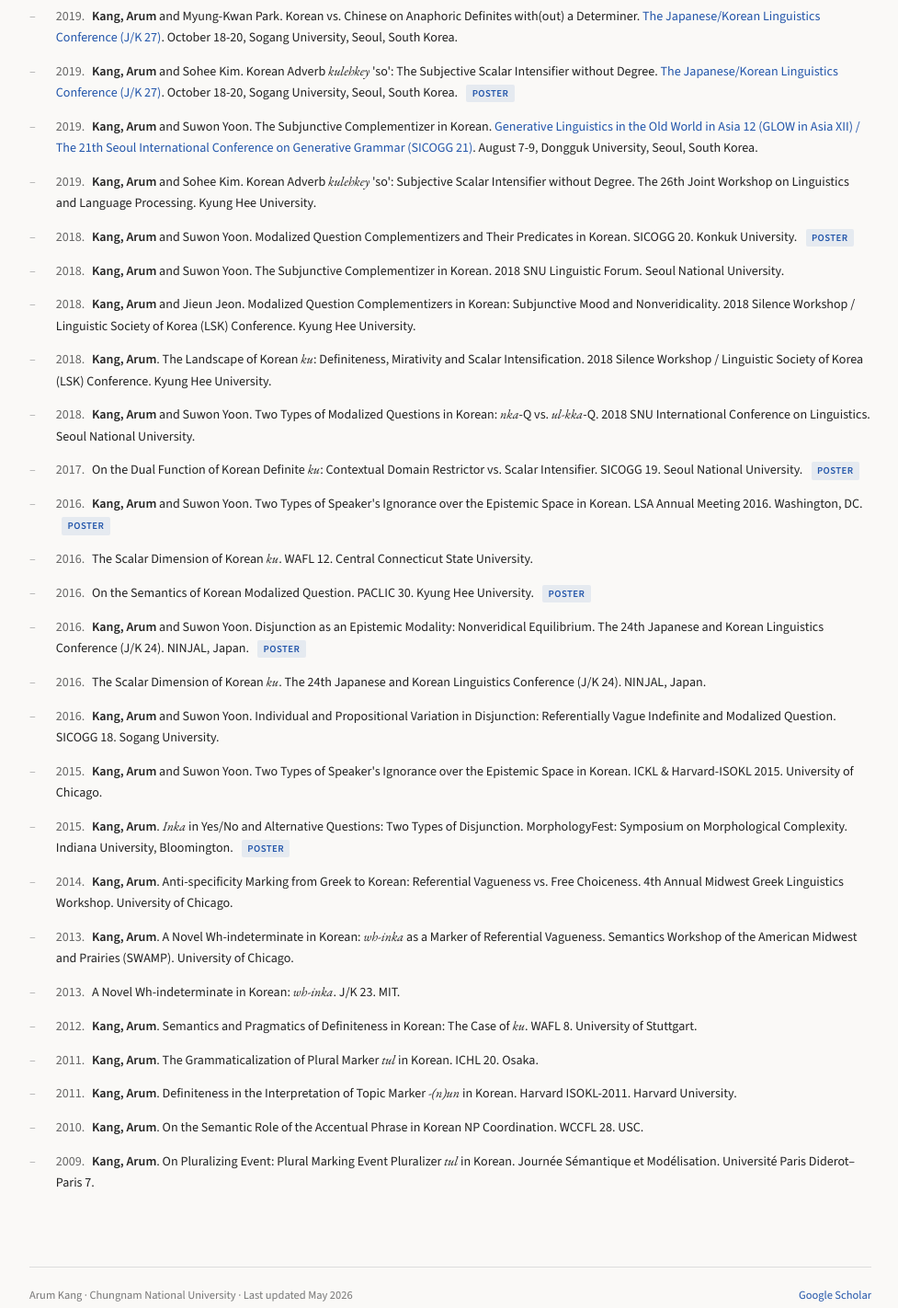
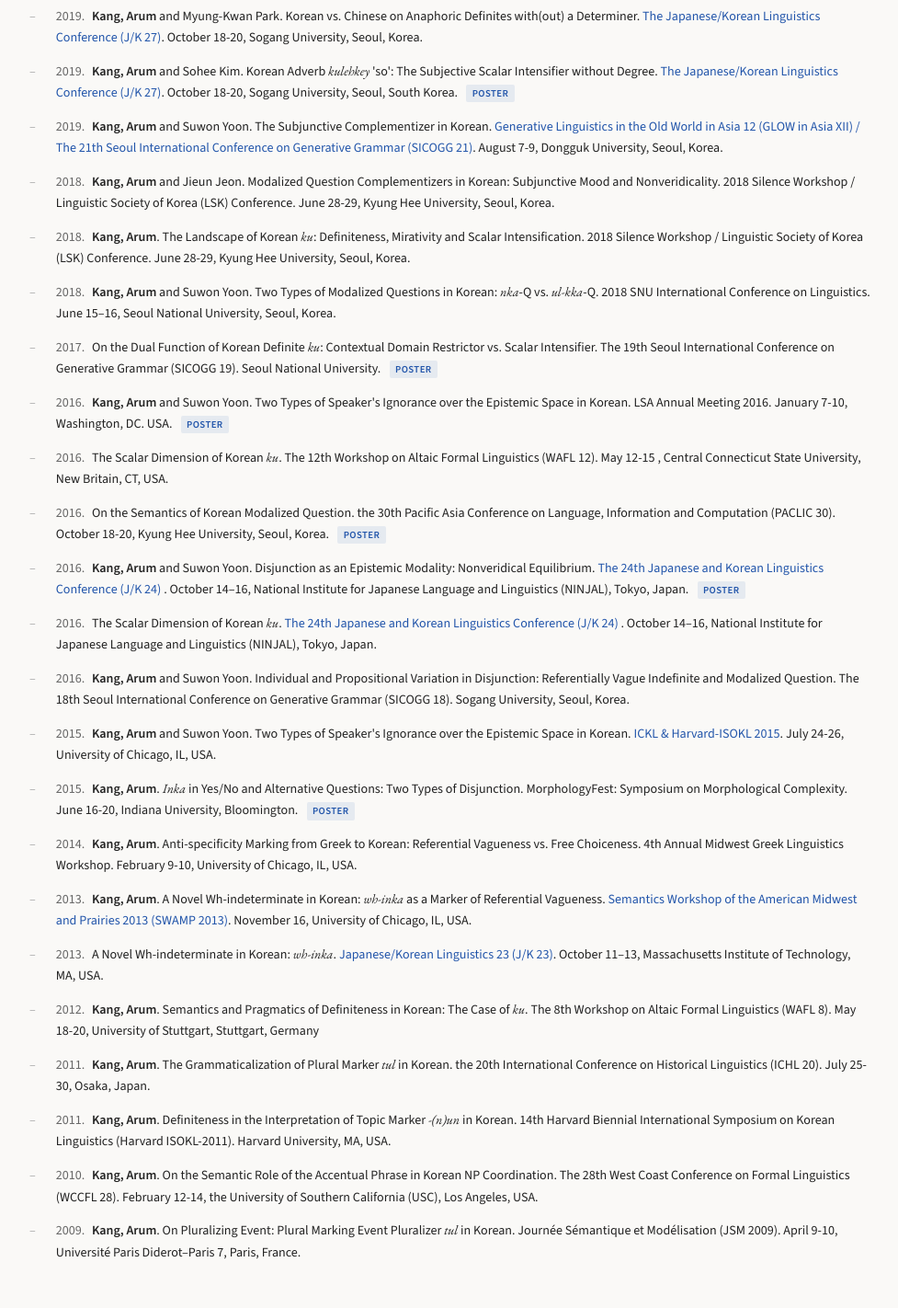
Before and after one commit to arum-kang/arum-kang.github.io, a plain HTML site: page talks.html in a window 1280 px wide. Shown: the part 1240-2662 px from the top of the page at 92% size, without its empty margins (150-1127 px from the left). Drawn offline with nearby package versions, Linux system fonts and the light colour scheme.

Commit message:
Update talks.html

```diff
--- a/talks.html
+++ b/talks.html
@@ -58,20 +58,20 @@ a:link, a:visited, a:hover, a:active { color: #2255aa !important; }
 
 <section id="invited">
   <h2>Selected Invited Talks & Lectures</h2>
-  <div class="pres"><span class="year">2026.</span> Invited talk. <a target="_blank" rel="noopener" href="https://sites.google.com/view/sicogg28">The 28th Seoul International Conference on Generative Grammar (SICOGG 28)</a>. Chungnam National University, Daejeon, South Korea. </div>
+  <div class="pres"><span class="year">2026.</span> Invited talk. <a target="_blank" rel="noopener" href="https://sites.google.com/view/sicogg28">The 28th Seoul International Conference on Generative Grammar (SICOGG 28)</a>. August 18-20, Chungnam National University, Daejeon, Korea. </div>
 
-<div class="pres"><span class="year">2023.</span> <strong>Kang, Arum</strong>. Speaker’s Uncertainty in (Un)embedded Clauses: Epistemic Modality, Inquisitiveness, and Nonveridicality. Invited lecture at the 2023 Spring Conference of the Korean Generative Grammar Circle (KGGC), May 13, Seoul National University of Science and Technology (SEOULTECH
-), Seoul, South Korea.
+<div class="pres"><span class="year">2023.</span> Invited talk. Speaker’s Uncertainty in (Un)embedded Clauses: Epistemic Modality, Inquisitiveness, and Nonveridicality. Invited lecture at the 2023 Spring Conference of the Korean Generative Grammar Circle (KGGC), May 13, Seoul National University of Science and Technology (SEOULTECH
+), Seoul, Korea.
 </div>
 
-<div class="pres"><span class="year">2021.</span> <strong>Kang, Arum</strong>. Semantics and Pragmatics. Invited lecture at the 2021 LSK Summer Linguistic School,  August 9–11, The Linguistic Society of Korea. <span class="tag tag-virtual">Virtual</span></div>
+<div class="pres"><span class="year">2021.</span> Invited lecture. Semantics and Pragmatics. Invited lecture at the 2021 LSK Summer Linguistic School,  August 9–11, The Linguistic Society of Korea. <span class="tag tag-virtual">Virtual</span></div>
 </div>
 
 </section>
 <section id="international">
   <h2>International Conferences</h2>
-  <div class="pres"><span class="year">2026.</span> <strong>Kang, Arum</strong>. Rhetorical Questions as Discourse Updates: Evidence from Korean. <a target="_blank" rel="noopener" href="https://sites.google.com/view/eapc2026/">The 3rd East Asian Pragmatics Conference (EAPC 2026)</a>. June 20–21, Ajou University, Suwon, South Korea.</div>
-  <div class="pres"><span class="year">2026.</span> <strong>Kang, Arum</strong> and Do-Gil Lee. Diachronic Change of <em>wancen</em> in Korean: From Degree Modification to Discourse-Level Stance Marking. <a target="_blank" rel="noopener" href="https://sites.google.com/view/eapc2026/">The 3rd East Asian Pragmatics Conference (EAPC 2026)</a>. June 20–21, Ajou University, Suwon, South Korea.</div>
+  <div class="pres"><span class="year">2026.</span> <strong>Kang, Arum</strong>. Rhetorical Questions as Discourse Updates: Evidence from Korean. <a target="_blank" rel="noopener" href="https://sites.google.com/view/eapc2026/">The 3rd East Asian Pragmatics Conference (EAPC 2026)</a>. June 20–21, Ajou University, Suwon, Korea.</div>
+  <div class="pres"><span class="year">2026.</span> <strong>Kang, Arum</strong> and Do-Gil Lee. Diachronic Change of <em>wancen</em> in Korean: From Degree Modification to Discourse-Level Stance Marking. <a target="_blank" rel="noopener" href="https://sites.google.com/view/eapc2026/">The 3rd East Asian Pragmatics Conference (EAPC 2026)</a>. June 20–21, Ajou University, Suwon, Korea.</div>
   <div class="pres"><span class="year">2026.</span> <strong>Kang, Arum</strong>. Definiteness without Articles: Donkey Anaphora in Korean and Mandarin Chinese. <a target="_blank" rel="noopener" href="https://sites.google.com/keio.jp/talk2026/">Theoretical Linguistics at Keio: Semantic Conference (TaLK 2026)</a>. March 14–16, Keio University, Tokyo, Japan.</div>
   <div class="pres"><span class="year">2025.</span> Lee, Yebin, Sanghoun Song and <strong>Arum Kang</strong>. Assessing GPT Models' Sensitivity to Epistemic Meanings in Korean Periphrastic Construction. <a target="_blank" rel="noopener" href="https://vlsp.org.vn/paclic2025/home">The 39th Pacific Asia Conference on Language,
 Information and Computation (PACLIC 39)</a>. December 5–7, Vietnam Institute for Advanced Studies in Mathematics, Hanoi, Vietnam.</div>
@@ -85,32 +85,29 @@ ET SÉMANTIQUE À PARIS (CSSP 2021)</a>. December 9–11, Université de Paris a
   <div class="pres"><span class="year">2021.</span> The subjective intensifier <em>wancen</em> at the discourse level. <a target="_blank" rel="noopener" href="https://ickl.net/2021-ickl/">The 2021 meeting of the International Circle of Korean Linguistics (2021 ICKL)</a>. August 16-18, National Chengchi University, Taipei. <span class="tag tag-virtual">Virtual</span></div>
   <div class="pres"><span class="year">2021.</span> <strong>Kang, Arum</strong> and Sanghoun Song. A Study on Subjunctive Mood in Korean: Using Corpus and Experimental Linguistic Data. <a target="_blank" rel="noopener" href="https://klcc2021.github.io/"> Korean Linguistics in Crosslinguistic Context (KLCC 2021)</a>. June 4-6, Cornell University, USA. <span class="tag tag-virtual">Virtual</span></div>
   <div class="pres"><span class="year">2020.</span> <strong>Kang, Arum</strong>. Polarity Sensitive Item, Contextual Restriction and Determiner: The Case of Korean <em>ku</em>-wh. <a target="_blank" rel="noopener" href="https://tsinghualogic.net/JRC/tllm/2020mono/"> Second Tsinghua Interdisciplinary Workshop on Logic, Language, and Meaning: Monotonicity in Logic and Language (TLLM 2020)</a>. December 17-20, Tsinghua University, Beijing, China. <span class="tag tag-virtual">Virtual</span></div>
-  <div class="pres"><span class="year">2019.</span> <strong>Kang, Arum</strong> and Myung-Kwan Park. Korean vs. Chinese on Anaphoric Definites with(out) a Determiner. <a target="_blank" rel="noopener" href="https://www.dropbox.com/scl/fi/uf2cz0vol4cb7ejtsyx8r/JK27_schedule.pdf?rlkey=5pqonvp3xvjyodbu0rbbgtuen&e=1&st=ai6i48lu&dl=0">The Japanese/Korean Linguistics Conference (J/K 27)</a>. October 18-20, Sogang University, Seoul, South Korea.</div>
+  <div class="pres"><span class="year">2019.</span> <strong>Kang, Arum</strong> and Myung-Kwan Park. Korean vs. Chinese on Anaphoric Definites with(out) a Determiner. <a target="_blank" rel="noopener" href="https://www.dropbox.com/scl/fi/uf2cz0vol4cb7ejtsyx8r/JK27_schedule.pdf?rlkey=5pqonvp3xvjyodbu0rbbgtuen&e=1&st=ai6i48lu&dl=0">The Japanese/Korean Linguistics Conference (J/K 27)</a>. October 18-20, Sogang University, Seoul, Korea.</div>
   <div class="pres"><span class="year">2019.</span> <strong>Kang, Arum</strong> and Sohee Kim. Korean Adverb <em>kulehkey</em> 'so': The Subjective Scalar Intensifier without Degree. <a target="_blank" rel="noopener" href="https://www.dropbox.com/scl/fi/uf2cz0vol4cb7ejtsyx8r/JK27_schedule.pdf?rlkey=5pqonvp3xvjyodbu0rbbgtuen&e=1&st=ai6i48lu&dl=0">The Japanese/Korean Linguistics Conference (J/K 27)</a>. October 18-20, Sogang University, Seoul, South Korea. <span class="tag tag-poster">Poster</span></div>
-  <div class="pres"><span class="year">2019.</span> <strong>Kang, Arum</strong> and Suwon Yoon. The Subjunctive Complementizer in Korean. <a target="_blank" rel="noopener" href="https://glowlinguistics.org/asia12/"> Generative Linguistics in the Old World in Asia 12 (GLOW in Asia XII) / The 21th Seoul International Conference on Generative Grammar (SICOGG 21)</a>. August 7-9, Dongguk University, Seoul, South Korea.</div>
-  <div class="pres"><span class="year">2019.</span> <strong>Kang, Arum</strong> and Sohee Kim. Korean Adverb <em>kulehkey</em> 'so': Subjective Scalar Intensifier without Degree. The 26th Joint Workshop on Linguistics and Language Processing. Kyung Hee University.</div>
-  <div class="pres"><span class="year">2018.</span> <strong>Kang, Arum</strong> and Suwon Yoon. Modalized Question Complementizers and Their Predicates in Korean. SICOGG 20. Konkuk University. <span class="tag tag-poster">Poster</span></div>
-  <div class="pres"><span class="year">2018.</span> <strong>Kang, Arum</strong> and Suwon Yoon. The Subjunctive Complementizer in Korean. 2018 SNU Linguistic Forum. Seoul National University.</div>
-  <div class="pres"><span class="year">2018.</span> <strong>Kang, Arum</strong> and Jieun Jeon. Modalized Question Complementizers in Korean: Subjunctive Mood and Nonveridicality. 2018 Silence Workshop / Linguistic Society of Korea (LSK) Conference. Kyung Hee University.</div>
-  <div class="pres"><span class="year">2018.</span> <strong>Kang, Arum</strong>. The Landscape of Korean <em>ku</em>: Definiteness, Mirativity and Scalar Intensification. 2018 Silence Workshop / Linguistic Society of Korea (LSK) Conference. Kyung Hee University.</div>
-  <div class="pres"><span class="year">2018.</span> <strong>Kang, Arum</strong> and Suwon Yoon. Two Types of Modalized Questions in Korean: <em>nka</em>-Q vs. <em>ul-kka</em>-Q. 2018 SNU International Conference on Linguistics. Seoul National University.</div>
-  <div class="pres"><span class="year">2017.</span> On the Dual Function of Korean Definite <em>ku</em>: Contextual Domain Restrictor vs. Scalar Intensifier. SICOGG 19. Seoul National University. <span class="tag tag-poster">Poster</span></div>
-  <div class="pres"><span class="year">2016.</span> <strong>Kang, Arum</strong> and Suwon Yoon. Two Types of Speaker's Ignorance over the Epistemic Space in Korean. LSA Annual Meeting 2016. Washington, DC. <span class="tag tag-poster">Poster</span></div>
-  <div class="pres"><span class="year">2016.</span> The Scalar Dimension of Korean <em>ku</em>. WAFL 12. Central Connecticut State University.</div>
-  <div class="pres"><span class="year">2016.</span> On the Semantics of Korean Modalized Question. PACLIC 30. Kyung Hee University. <span class="tag tag-poster">Poster</span></div>
-  <div class="pres"><span class="year">2016.</span> <strong>Kang, Arum</strong> and Suwon Yoon. Disjunction as an Epistemic Modality: Nonveridical Equilibrium. The 24th Japanese and Korean Linguistics Conference (J/K 24). NINJAL, Japan. <span class="tag tag-poster">Poster</span></div>
-  <div class="pres"><span class="year">2016.</span> The Scalar Dimension of Korean <em>ku</em>. The 24th Japanese and Korean Linguistics Conference (J/K 24). NINJAL, Japan.</div>
-  <div class="pres"><span class="year">2016.</span> <strong>Kang, Arum</strong> and Suwon Yoon. Individual and Propositional Variation in Disjunction: Referentially Vague Indefinite and Modalized Question. SICOGG 18. Sogang University.</div>
-  <div class="pres"><span class="year">2015.</span> <strong>Kang, Arum</strong> and Suwon Yoon. Two Types of Speaker's Ignorance over the Epistemic Space in Korean. ICKL &amp; Harvard-ISOKL 2015. University of Chicago.</div>
-  <div class="pres"><span class="year">2015.</span> <strong>Kang, Arum</strong>. <em>Inka</em> in Yes/No and Alternative Questions: Two Types of Disjunction. MorphologyFest: Symposium on Morphological Complexity. Indiana University, Bloomington. <span class="tag tag-poster">Poster</span></div>
-  <div class="pres"><span class="year">2014.</span> <strong>Kang, Arum</strong>. Anti-specificity Marking from Greek to Korean: Referential Vagueness vs. Free Choiceness. 4th Annual Midwest Greek Linguistics Workshop. University of Chicago.</div>
-  <div class="pres"><span class="year">2013.</span> <strong>Kang, Arum</strong>. A Novel Wh-indeterminate in Korean: <em>wh-inka</em> as a Marker of Referential Vagueness. Semantics Workshop of the American Midwest and Prairies (SWAMP). University of Chicago.</div>
-  <div class="pres"><span class="year">2013.</span> A Novel Wh-indeterminate in Korean: <em>wh-inka</em>. J/K 23. MIT.</div>
-  <div class="pres"><span class="year">2012.</span> <strong>Kang, Arum</strong>. Semantics and Pragmatics of Definiteness in Korean: The Case of <em>ku</em>. WAFL 8. University of Stuttgart.</div>
-  <div class="pres"><span class="year">2011.</span> <strong>Kang, Arum</strong>. The Grammaticalization of Plural Marker <em>tul</em> in Korean. ICHL 20. Osaka.</div>
-  <div class="pres"><span class="year">2011.</span> <strong>Kang, Arum</strong>. Definiteness in the Interpretation of Topic Marker <em>-(n)un</em> in Korean. Harvard ISOKL-2011. Harvard University.</div>
-  <div class="pres"><span class="year">2010.</span> <strong>Kang, Arum</strong>. On the Semantic Role of the Accentual Phrase in Korean NP Coordination. WCCFL 28. USC.</div>
-  <div class="pres"><span class="year">2009.</span> <strong>Kang, Arum</strong>. On Pluralizing Event: Plural Marking Event Pluralizer <em>tul</em> in Korean. Journée Sémantique et Modélisation. Université Paris Diderot–Paris 7.</div>
+  <div class="pres"><span class="year">2019.</span> <strong>Kang, Arum</strong> and Suwon Yoon. The Subjunctive Complementizer in Korean. <a target="_blank" rel="noopener" href="https://glowlinguistics.org/asia12/"> Generative Linguistics in the Old World in Asia 12 (GLOW in Asia XII) / The 21th Seoul International Conference on Generative Grammar (SICOGG 21)</a>. August 7-9, Dongguk University, Seoul, Korea.</div>
+  <div class="pres"><span class="year">2018.</span> <strong>Kang, Arum</strong> and Jieun Jeon. Modalized Question Complementizers in Korean: Subjunctive Mood and Nonveridicality. 2018 Silence Workshop / Linguistic Society of Korea (LSK) Conference. June 28-29, Kyung Hee University, Seoul, Korea.</div>
+  <div class="pres"><span class="year">2018.</span> <strong>Kang, Arum</strong>. The Landscape of Korean <em>ku</em>: Definiteness, Mirativity and Scalar Intensification. 2018 Silence Workshop / Linguistic Society of Korea (LSK) Conference. June 28-29, Kyung Hee University, Seoul, Korea.</div>
+  <div class="pres"><span class="year">2018.</span> <strong>Kang, Arum</strong> and Suwon Yoon. Two Types of Modalized Questions in Korean: <em>nka</em>-Q vs. <em>ul-kka</em>-Q. 2018 SNU International Conference on Linguistics. June 15–16, Seoul National University, Seoul, Korea.</div>
+  <div class="pres"><span class="year">2017.</span> On the Dual Function of Korean Definite <em>ku</em>: Contextual Domain Restrictor vs. Scalar Intensifier. The 19th Seoul International Conference on Generative Grammar (SICOGG 19). Seoul National University. <span class="tag tag-poster">Poster</span></div>
+  <div class="pres"><span class="year">2016.</span> <strong>Kang, Arum</strong> and Suwon Yoon. Two Types of Speaker's Ignorance over the Epistemic Space in Korean. LSA Annual Meeting 2016. January 7-10, Washington, DC. USA. <span class="tag tag-poster">Poster</span></div>
+  <div class="pres"><span class="year">2016.</span> The Scalar Dimension of Korean <em>ku</em>. The 12th Workshop on Altaic Formal Linguistics (WAFL 12). May 12-15 , Central Connecticut State University, New Britain, CT, USA.</div>
+  <div class="pres"><span class="year">2016.</span> On the Semantics of Korean Modalized Question.  the 30th Pacific Asia Conference on Language, Information and Computation (PACLIC 30). October 18-20, Kyung Hee University, Seoul, Korea. <span class="tag tag-poster">Poster</span></div>
+  <div class="pres"><span class="year">2016.</span> <strong>Kang, Arum</strong> and Suwon Yoon. Disjunction as an Epistemic Modality: Nonveridical Equilibrium. <a target="_blank" rel="noopener" href="https://www2.ninjal.ac.jp/past-events/jk2016/">The 24th Japanese and Korean Linguistics Conference (J/K 24) </a>. October 14–16, National Institute for Japanese Language and Linguistics (NINJAL), Tokyo, Japan. <span class="tag tag-poster">Poster</span></div>
+  <div class="pres"><span class="year">2016.</span> The Scalar Dimension of Korean <em>ku</em>. <a target="_blank" rel="noopener" href="https://www2.ninjal.ac.jp/past-events/jk2016/">The 24th Japanese and Korean Linguistics Conference (J/K 24) </a>. October 14–16, National Institute for Japanese Language and Linguistics (NINJAL), Tokyo, Japan.</div>
+  <div class="pres"><span class="year">2016.</span> <strong>Kang, Arum</strong> and Suwon Yoon. Individual and Propositional Variation in Disjunction: Referentially Vague Indefinite and Modalized Question. The 18th Seoul International Conference on Generative Grammar (SICOGG 18). Sogang University, Seoul, Korea.</div>
+  <div class="pres"><span class="year">2015.</span> <strong>Kang, Arum</strong> and Suwon Yoon. Two Types of Speaker's Ignorance over the Epistemic Space in Korean. <a target="_blank" rel="noopener" href="https://sunahjun.humspace.ucla.edu/ickl/2015/">ICKL &amp; Harvard-ISOKL 2015</a>. July 24-26, University of Chicago, IL, USA.</div>
+  <div class="pres"><span class="year">2015.</span> <strong>Kang, Arum</strong>. <em>Inka</em> in Yes/No and Alternative Questions: Two Types of Disjunction. MorphologyFest: Symposium on Morphological Complexity. June 16-20, Indiana University, Bloomington. <span class="tag tag-poster">Poster</span></div>
+  <div class="pres"><span class="year">2014.</span> <strong>Kang, Arum</strong>. Anti-specificity Marking from Greek to Korean: Referential Vagueness vs. Free Choiceness. 4th Annual Midwest Greek Linguistics Workshop. February 9-10, University of Chicago, IL, USA.</div>
+  <div class="pres"><span class="year">2013.</span> <strong>Kang, Arum</strong>. A Novel Wh-indeterminate in Korean: <em>wh-inka</em> as a Marker of Referential Vagueness. <a target="_blank" rel="noopener" href="https://swamp2013.wordpress.com/">Semantics Workshop of the American Midwest and Prairies 2013 (SWAMP 2013)</a>. November 16, University of Chicago, IL, USA.</div>
+  <div class="pres"><span class="year">2013.</span> A Novel Wh-indeterminate in Korean: <em>wh-inka</em>. <a target="_blank" rel="noopener" href="http://jk.mit.edu/">Japanese/Korean Linguistics 23 (J/K 23)</a>. October 11–13, Massachusetts Institute of Technology, MA, USA.</div>
+  <div class="pres"><span class="year">2012.</span> <strong>Kang, Arum</strong>. Semantics and Pragmatics of Definiteness in Korean: The Case of <em>ku</em>. The 8th Workshop on Altaic Formal Linguistics (WAFL 8). May 18-20, University of Stuttgart, Stuttgart, Germany </div>
+  <div class="pres"><span class="year">2011.</span> <strong>Kang, Arum</strong>. The Grammaticalization of Plural Marker <em>tul</em> in Korean.  the 20th International Conference on Historical Linguistics (ICHL 20). July 25-30, Osaka, Japan. </div>
+  <div class="pres"><span class="year">2011.</span> <strong>Kang, Arum</strong>. Definiteness in the Interpretation of Topic Marker <em>-(n)un</em> in Korean. 14th Harvard Biennial International Symposium on Korean Linguistics (Harvard ISOKL-2011). Harvard University, MA, USA.</div>
+  <div class="pres"><span class="year">2010.</span> <strong>Kang, Arum</strong>. On the Semantic Role of the Accentual Phrase in Korean NP Coordination. The 28th West Coast Conference on Formal Linguistics (WCCFL 28). February 12-14, the University of Southern California (USC), Los Angeles, USA. </div>
+  <div class="pres"><span class="year">2009.</span> <strong>Kang, Arum</strong>. On Pluralizing Event: Plural Marking Event Pluralizer <em>tul</em> in Korean. Journée Sémantique et Modélisation (JSM 2009). April 9-10, Université Paris Diderot–Paris 7, Paris, France.</div>
 </section>
 
 <footer>
```
